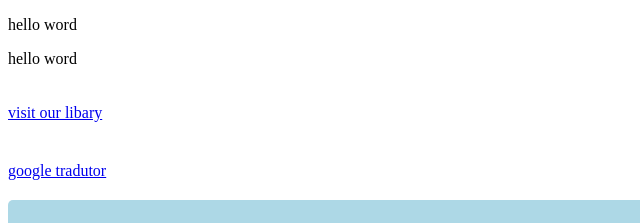
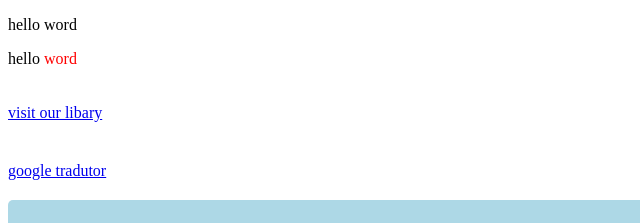
Before and after one commit to liamlopes756/007, a plain HTML site: page index.html in a window 1280 px wide. Shown: the top 223 px of the page, 0-640 px from the left. Drawn offline with Linux system fonts and the light colour scheme.

Commit message:
testing span on div

```diff
--- a/index.html
+++ b/index.html
@@ -22,7 +22,7 @@ a {
 
     <div>
 
-        <p>hello word</p>
+        <p>hello <span style="color:red">word</span></p>
 
     </div>
 
```
